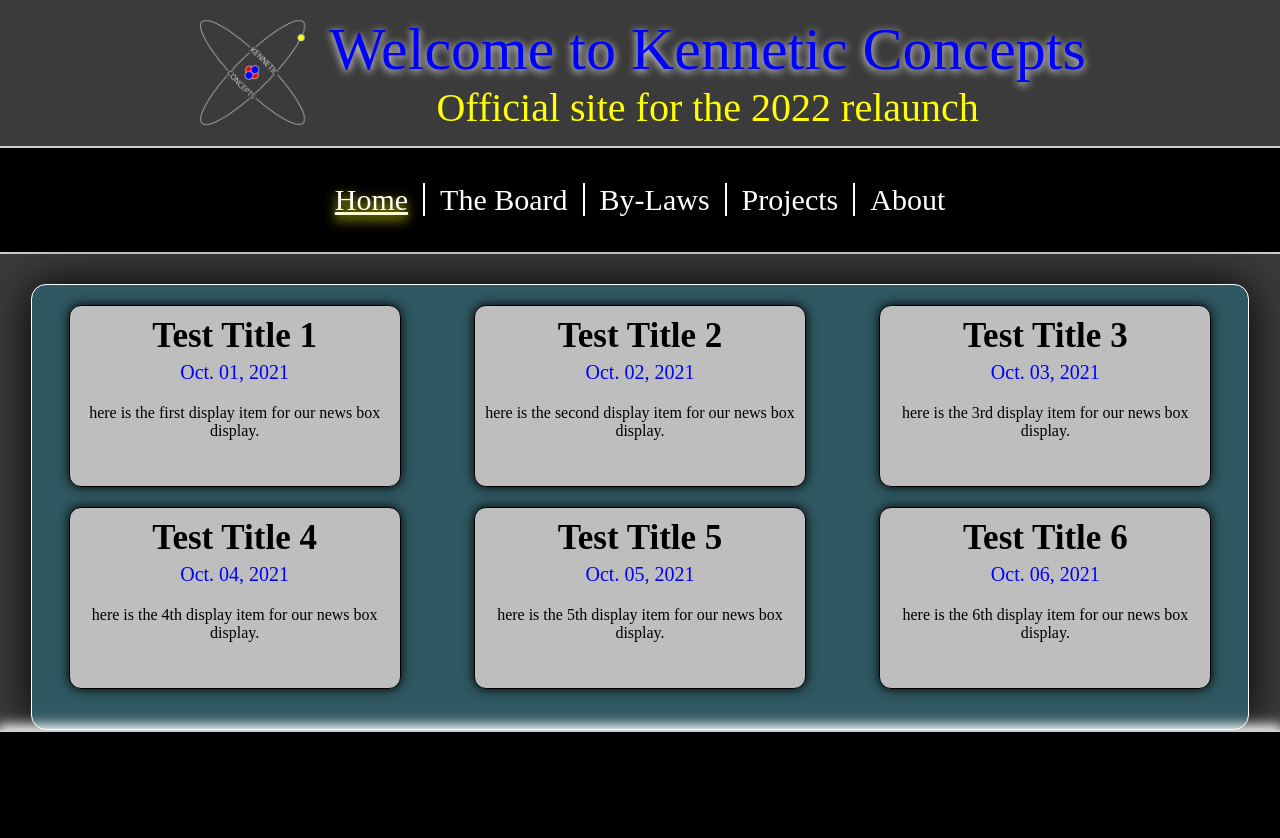
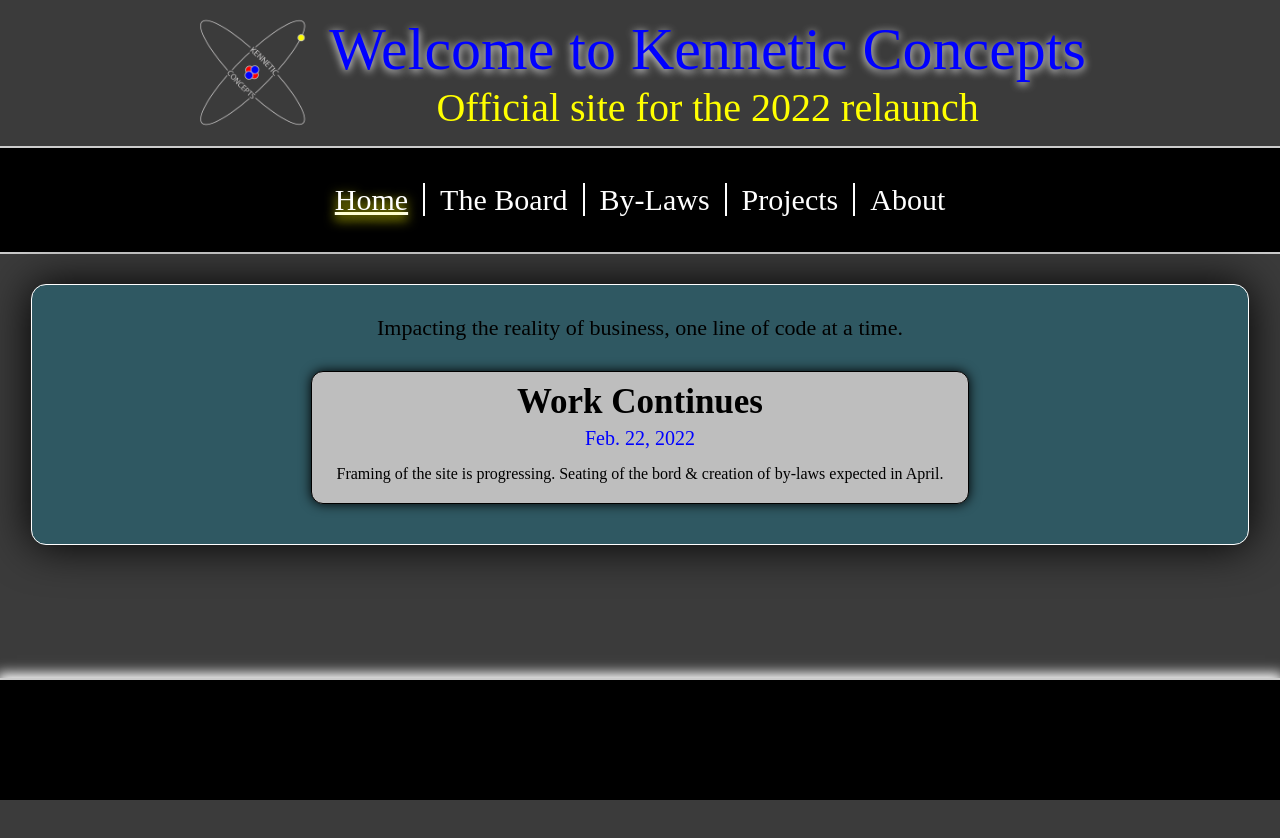
Before and after one commit to kenneth-brook/kennetic-2022, a React (Create React App) app: page / in a window 1280 px wide. Shown: the top 838 px of the page. After the commit the page ends 800 px from the top, so only its background shows below. Built offline with nearby package versions, Linux system fonts and the light colour scheme.

Commit message:
re-formatted anouncment boxes

```diff
--- a/src/components/home/Home.js
+++ b/src/components/home/Home.js
@@ -8,7 +8,9 @@ function Home() {
     const portData = data
     return (
         <div className="homeMainWrap">
-        <div className="headTitle"></div>
+        <div className="homeWrap">
+            <h3>Impacting the reality of business, one line of code at a time.</h3>
+        </div>
         <div className="homeWrap">
             {portData.map((card) => {
                 return (
--- a/src/components/home/home.scss
+++ b/src/components/home/home.scss
@@ -5,4 +5,10 @@
 	justify-content: space-around;
 	align-items: center;
 	padding-bottom: 20px;
+	text-align: center;
+
+	h3 {
+		font-size: 2.2rem;
+		margin-top: 30px;
+	}
 }
--- a/src/components/home/newsBlock/newsBlock.scss
+++ b/src/components/home/newsBlock/newsBlock.scss
@@ -1,11 +1,10 @@
 .newsWrap {
-	width: 330px;
-	height: 180px;
+	width: 100%;
 	background-color: #bebebe;
 	border: 1px solid black;
 	border-radius: 12px;
 	box-shadow: 0px 0px 12px black;
-	margin-top: 20px;
+	margin: 10px 15px 0 15px;
 	text-align: center;
 
 	h1 {
@@ -23,6 +22,6 @@
 
 	p {
 		font-size: 1.6rem;
-		padding: 15px 5px;
+		padding: 10px 25px 20px;
 	}
 }
--- a/src/components/nav/nav.scss
+++ b/src/components/nav/nav.scss
@@ -1,6 +1,7 @@
 .navWrap {
 	width: 100%;
 	flex: 1;
+	margin-bottom: 35px;
 
 	.navLinks {
 		width: 100%;
@@ -11,8 +12,10 @@
 		nav {
 			ul {
 				display: flex;
+				flex-wrap: wrap;
 				justify-content: center;
 				padding: 35px 0;
+				text-align: center;
 
 				.link {
 					color: white;
--- a/src/data/data.js
+++ b/src/data/data.js
@@ -1,40 +1,10 @@
 export const data = [
     {
         id:1,
-        title:"test title 1",
-        date:"Oct. 01, 2021",
-        info:"here is the first display item for our news box display."
-    },
-    {
-        id:2,
-        title:"test title 2",
-        date:"Oct. 02, 2021",
-        info:"here is the second display item for our news box display."
-    },
-    {
-        id:3,
-        title:"test title 3",
-        date:"Oct. 03, 2021",
-        info:"here is the 3rd display item for our news box display."
-    },
-    {
-        id:4,
-        title:"test title 4",
-        date:"Oct. 04, 2021",
-        info:"here is the 4th display item for our news box display."
-    },
-    {
-        id:5,
-        title:"test title 5",
-        date:"Oct. 05, 2021",
-        info:"here is the 5th display item for our news box display."
-    },
-    {
-        id:6,
-        title:"test title 6",
-        date:"Oct. 06, 2021",
-        info:"here is the 6th display item for our news box display."
-    },
+        title:"work continues",
+        date:"Feb. 22, 2022",
+        info:"Framing of the site is progressing. Seating of the bord & creation of by-laws expected in April."
+    }
 ];
 
 export default {
```
